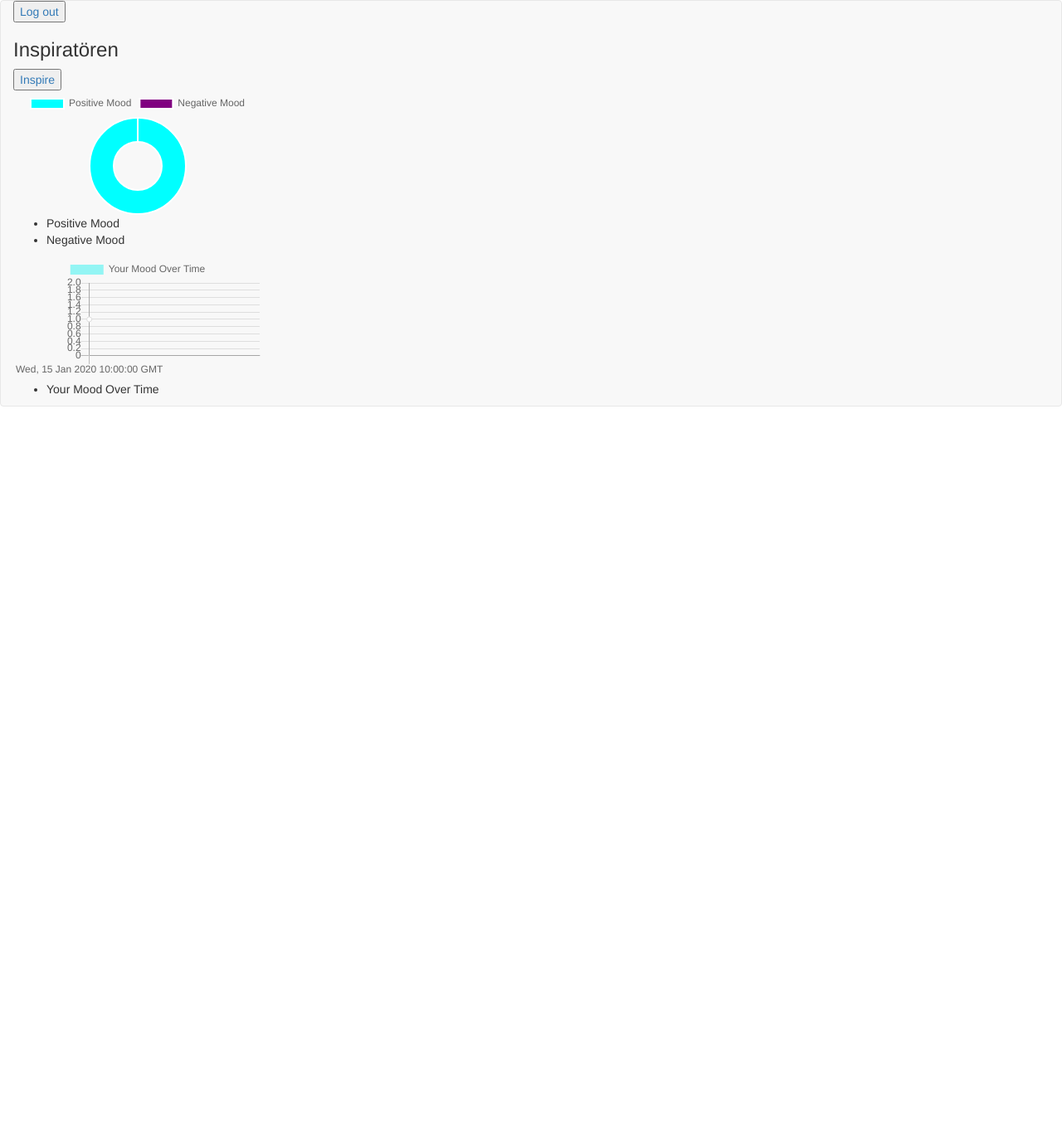
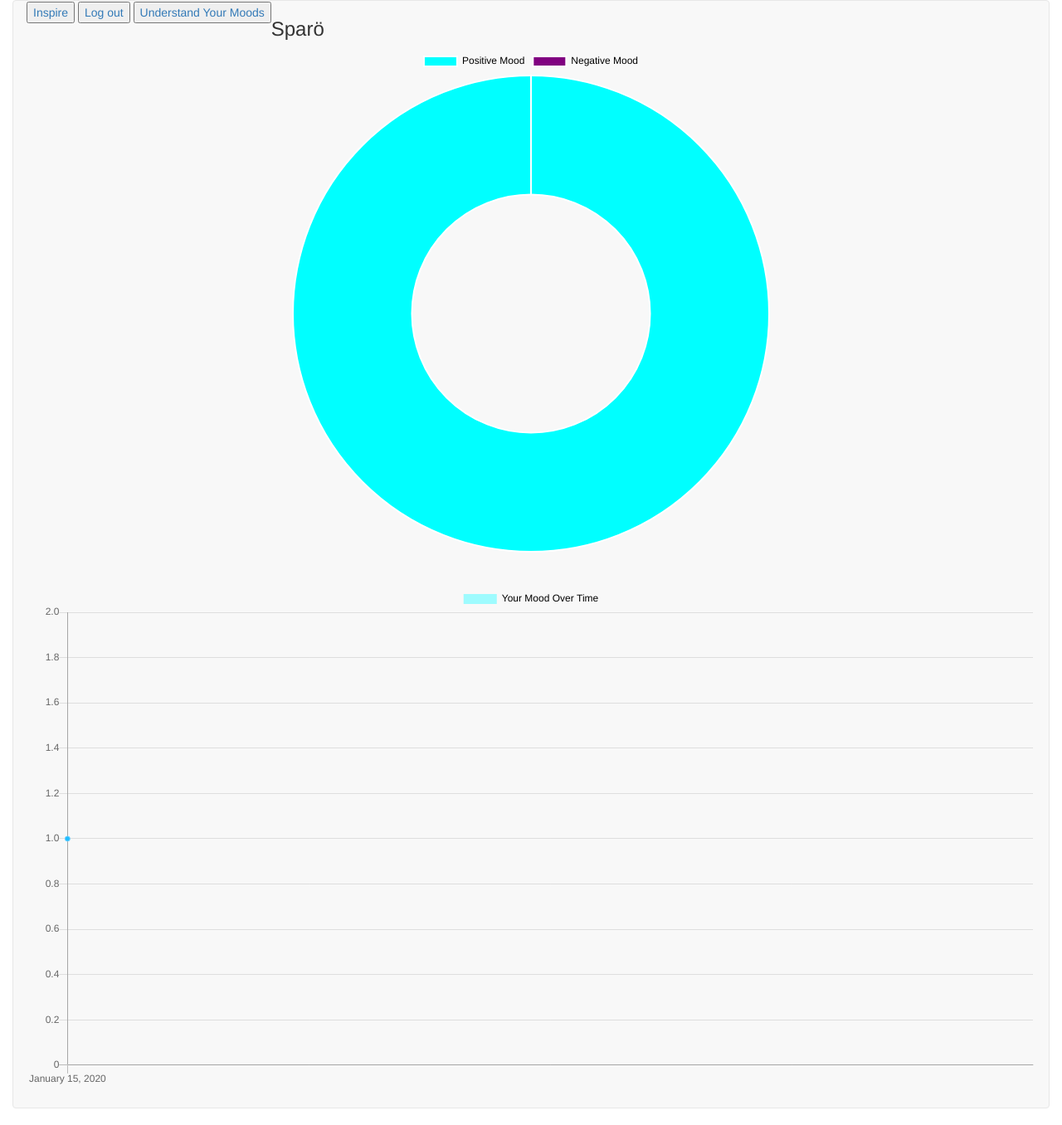
Before and after one commit to HannahSchafer/inspirer-web-app, a Flask app: page /moods in a window 1280 px wide. Shown: the whole page at 83% size. Before the commit the page ends 490 px from the top, so only its background shows below. Run offline with Flask 2, Linux system fonts and the light colour scheme; the visitor is signed in with stand-in values (Sample User, id 1); tables that the repository leaves empty hold one stand-in row (values such as "Sample post"); parts of the project's set-up code (start-up, migrations or seed data) failed here and were passed over; some libraries are stand-ins or nearby versions.

Commit message:
fixed line graph labels. deleted unnecessary label text for graphs

```diff
--- a/server.py
+++ b/server.py
@@ -10,6 +10,7 @@ from model import connect_to_db, db, User, Quote, Analyses, Sentiment, Classifie
 
 from helper_functions import get_timestamp
 from twitter_analysis import get_quote
+from datetime import datetime
 
 
 
@@ -234,6 +235,12 @@ def make_line_chart():
         timestamps.append(timestamp)
         sentiments.append(sentiment)
 
+    date_labels =[]
+    for time in timestamps:
+        date = "{:%B %d, %Y}".format(time)
+        date_labels.append(date)
+
+
     # will display better on line chart if negative feeling is -1 and positive feeling is 1
     for n, i in enumerate(sentiments):
         if i==2:
@@ -244,21 +251,23 @@ def make_line_chart():
 #data will be 1s and 2s based on sentiment at time stamps
 
     mood_data = {
-        "labels": timestamps,
+        "labels": date_labels,
         "datasets": [
             {
                 "label": "Your Mood Over Time",
+                "fontFamily": "'Helvetica Neue",
+                "fontStyle": "bold",
                 "fill": True,
                 "lineTension": 0.5,
-                "backgroundColor": "rgba(46, 241, 239, 0.5)",
-                "borderColor": "rgba(46, 241, 239, 0.9)",
+                "backgroundColor": "rgba(135, 252, 255, 0.8)",
+                "borderColor": "rgba(135, 252, 255, 0.9)",
                 "borderCapStyle": 'butt',
                 "borderDash": [],
                 "borderWidth": 0,
                 "borderDashOffset": 0.0,
                 "borderJoinStyle": 'miter',
-                "pointBorderColor": "rgba(220,220,220,1)",
-                "pointBackgroundColor": "#fff",
+                "pointBorderColor": "rgba(110,207,255,1)",
+                "pointBackgroundColor": "rgba(31,189,255,1)",
                 "pointBorderWidth": 1,
                 "pointHoverRadius": 5,
                 "pointHoverBackgroundColor": "#fff",
--- a/templates/base.html
+++ b/templates/base.html
@@ -1,8 +1,8 @@
 <!doctype html>
 <html>
 <head>
-    <title>Inspiratören</title>
 
+    <title>{% block title %}Sparö{% endblock%}</title>
 
     <link rel="stylesheet" type="text/css" href="https://maxcdn.bootstrapcdn.com/bootstrap/3.3.7/css/bootstrap.min.css">
     <!-- need jQuery to use AJAX -->
@@ -12,20 +12,24 @@
 </head>
 <body>
 
-
+<div class="container-fluid">
 <nav class="navbar navbar-default">
+    <nav class="navbar fixed-top navbar-light bg-faded">
   <div class="container-fluid">
     <!-- Brand and toggle get grouped for better mobile display -->
     <div class="navbar-header">
 
 
 {% if 'twitter_handle' in session.keys() %}
+    <a href="/inspire"><button>Inspire</button></a>
     <a href="/logged-out"><button>Log out</button></a>
+    <a href="/moods"><button>Understand Your Moods</button></a>
  {% else %}
     <!-- LOGIN Button trigger modal -->
 <button type="button" class="btn btn-primary btn-lg" data-toggle="modal" data-target="#login-modal">
   Log in
 </button>
+
 
 <!-- LOGIN modal -->
 <div class="modal fade" id="login-modal" tabindex="-1" role="dialog" aria-labelledby="myModalLabel">
@@ -37,7 +41,7 @@
       </div>
       <div class="modal-body">
         <form action="/login-validation" id="login-submit" method='GET'>
-          Please enter your Twitter Handle and Spirö Password.<br><br>
+          Please enter your Twitter Handle and Sparö Password.<br><br>
           Twitter Handle: <input type="text" name="twitter_handle" id="twitter_handle">
           Password: <input type="password" name="password">
           <input type="submit" value="submit">
@@ -48,7 +52,6 @@
     </div><!-- /.modal-content -->
   </div><!-- /.modal-dialog -->
 </div><!-- /.modal -->
-
 
 
 
@@ -92,7 +95,6 @@
  {% endif %}
 
 
-{% block content %} put your content here {% endblock %}
 
 
 <!--jinja for flash messages -->
@@ -105,6 +107,13 @@
     </ul>
   {% endif %}
 {% endwith %}
+</div>
+
+
+{% block content %} put your content here {% endblock %}
+
+
+
 
 
 </body>
--- a/templates/homepage.html
+++ b/templates/homepage.html
@@ -1,8 +1,8 @@
 {% extends 'base.html' %}
 {% block content %}
 
-<h1>Inspiratören</h1><br>
-<h3>Inspiratören can sense how you are feeling and deliver your personalized dose of
+<h1>Sparrö</h1><br>
+<h3>Sparrö can sense how you are feeling and deliver your personalized dose of
 daily inspiration.</h3>
 
 
--- a/templates/moods.html
+++ b/templates/moods.html
@@ -2,18 +2,19 @@
 {% block content %}
 
 
-<h3>Inspiratören</h3>
+<h3>Sparö</h3>
 
-<a href="/inspire"><button>Inspire</button></a>
+
 
 <div class="mood-chart">
     <canvas id='donutChart'></canvas>
-    <div id="donutLegend" class="chart-legend"></div>
+   <!--  <div id="donutLegend" class="chart-legend"></div> -->
 <div>
+    <br><br>
 
 <div class="mood-chart">
     <canvas id="lineChart"></canvas>
-    <div id="lineLegend" class="chart-legend"></div>
+    <!-- <div id="lineLegend" class="chart-legend"></div> -->
 </div>
 
 
@@ -21,31 +22,13 @@
 <script>
 
 var options = {
-      responsive: true
-  };
-
-
-// options: {
-//                 responsive: true
-//                 scales: {
-//                     xAxes: [{
-//                             display: false,
-//                             scaleLabel: {
-//                                 display: false,
-
-//                             }
-//                         }]
-//                     yAxes: [{
-//                             display: true,
-//                             ticks: {
-//                                 stepValue: 0.5,
-//                                 min: -4,
-//                                 max: 4
-//                             }
-
-//                         }]
-//                 };
-
+        legend: {
+            display: true,
+            labels: {
+                fontColor: 'rgb(0, 0, 0)'
+            }
+        }
+};
 
 
 
```
Also changed, not shown: templates/inspire.html (+8 -6 lines).
